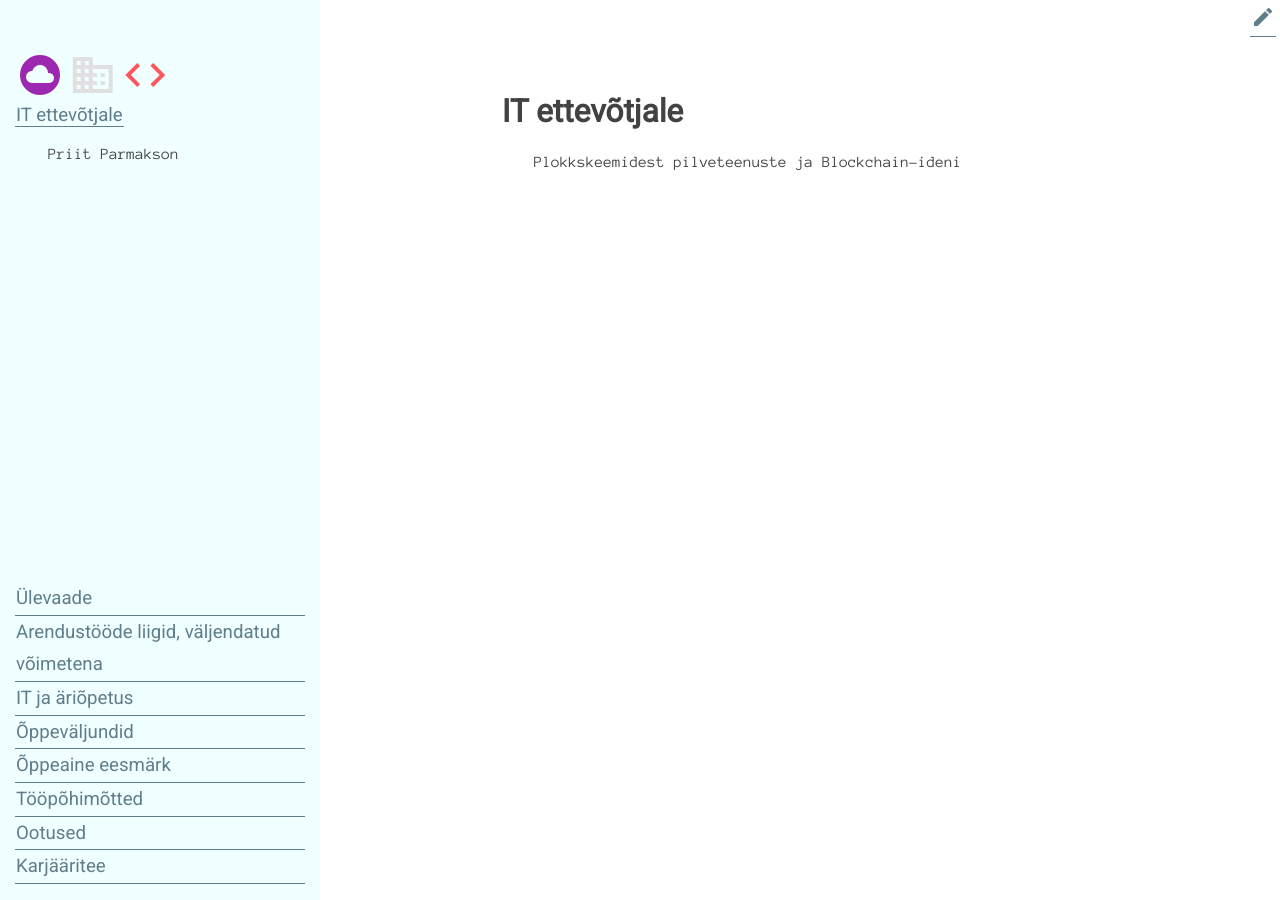
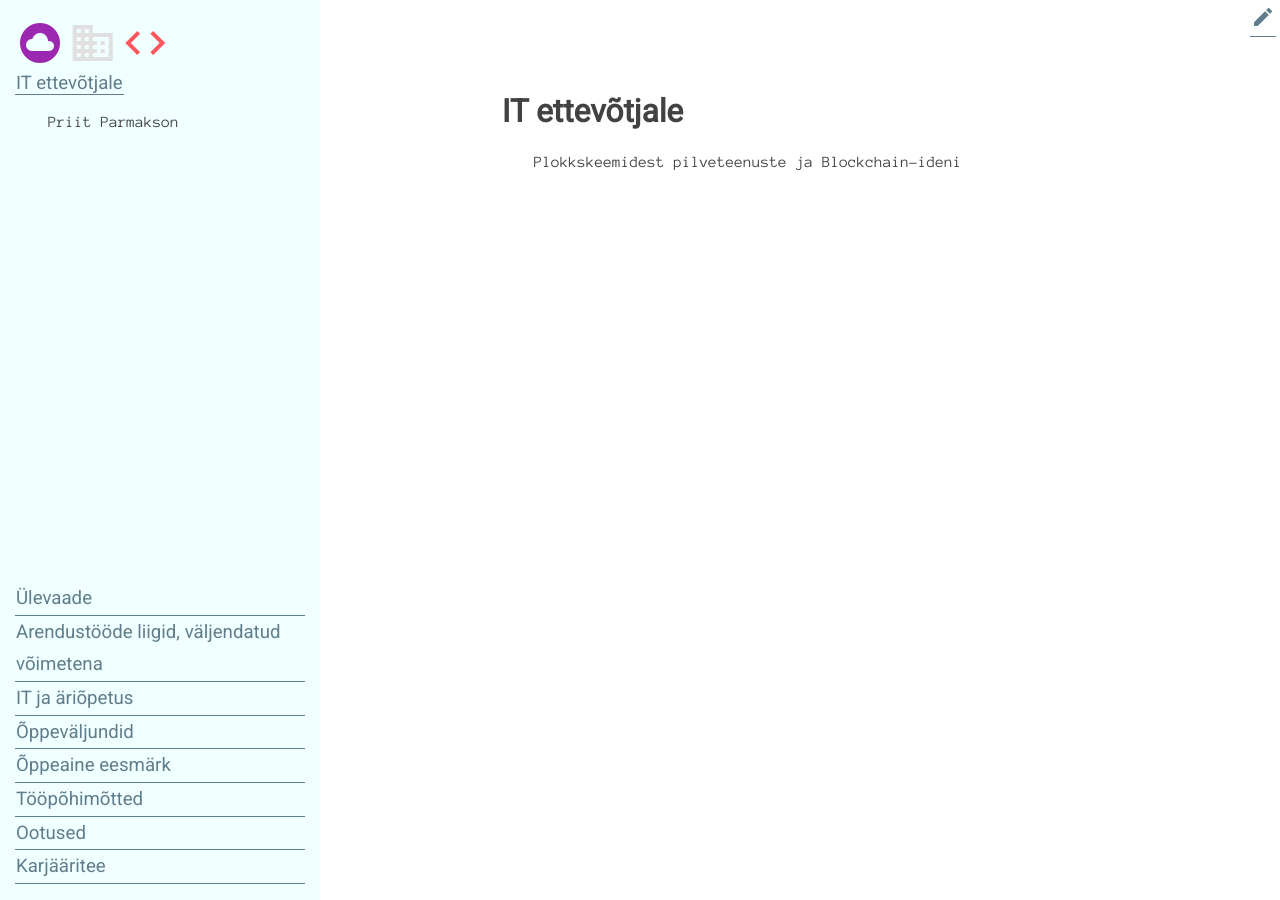
Before and after one commit to agiil/IT, a Jekyll site: the page built from index.md, in a window 1280 px wide. Built offline with Jekyll 4.4.1, drawn with Linux system fonts in a browser that asks for light colours.

Commit message:
Update IT.css

```diff
--- a/css/IT.css
+++ b/css/IT.css
@@ -12,7 +12,7 @@ a[href] .edit { color: #E0E0E0; text-decoration:none; }
 /* ---- Riba ---- */
 .Riba {
   text-align: center;
-  padding: 2rem 1rem;
+  padding: 0 1rem 2rem 1rem;
   background-color: Azure;
 }
 @media (min-width: 48em) {
```
